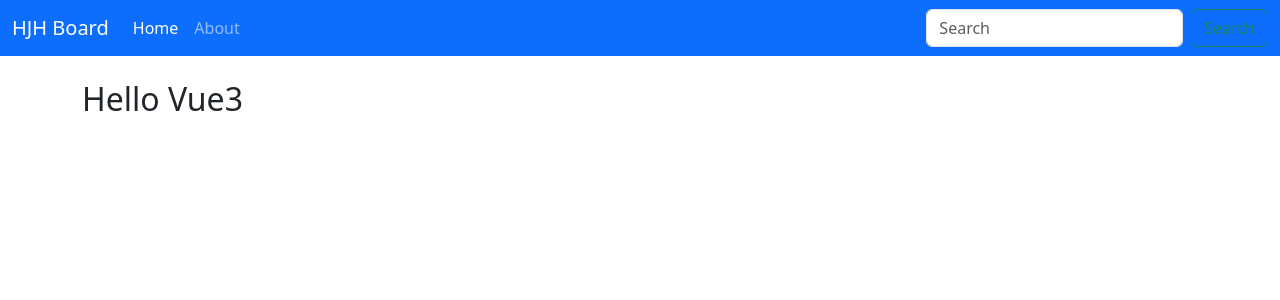
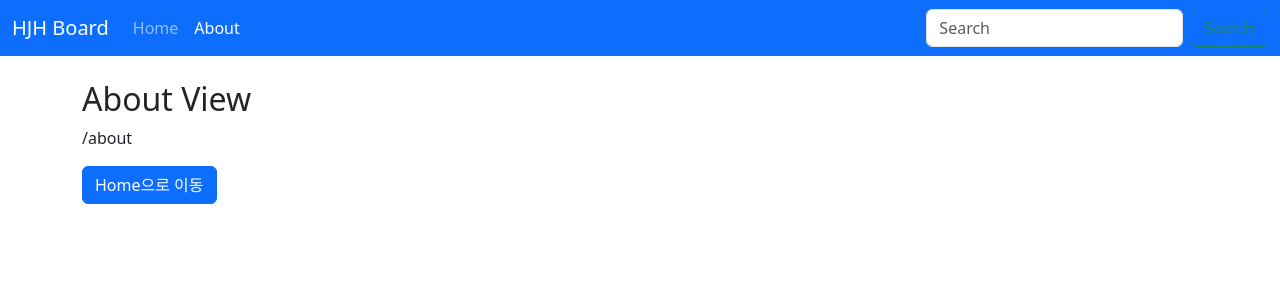
Before and after one commit to HJH1122/vuePosts, a Vue app in the folder vue-posts/: page /about in a window 1280 px wide. Shown: the top 300 px of the page. Built offline with nearby package versions, Linux system fonts and the light colour scheme.

Commit message:
화면 초기 설정

```diff
--- a/vue-posts/package.json
+++ b/vue-posts/package.json
@@ -16,7 +16,8 @@
   "dependencies": {
     "bootstrap": "^5.3.8",
     "bootstrap-icons": "^1.13.1",
-    "vue": "^3.5.18"
+    "vue": "^3.5.18",
+    "vue-router": "^4.5.1"
   },
   "devDependencies": {
     "@eslint/js": "^9.31.0",
--- a/vue-posts/src/layouts/TheHeader.vue
+++ b/vue-posts/src/layouts/TheHeader.vue
@@ -9,10 +9,10 @@
         <div class="collapse navbar-collapse" id="navbarSupportedContent">
           <ul class="navbar-nav me-auto">
             <li class="nav-item">
-              <a class="nav-link active" aria-current="page" href="#">Home</a>
+              <RouterLink class="nav-link" active-class="active" to="/"> Home</RouterLink>
             </li>
             <li class="nav-item">
-              <a class="nav-link" href="#">About</a>
+              <RouterLink class="nav-link" active-class="active" to="/about"> About</RouterLink>
             </li>
 
           </ul>
--- a/vue-posts/src/layouts/TheVue.vue
+++ b/vue-posts/src/layouts/TheVue.vue
@@ -1,12 +1,14 @@
 <template>
     <main>
     <div class="container py-4">
-      <h2>Hello Vue3</h2>
+      <RouterView></RouterView>
     </div>
   </main>
 </template>
 
 <script setup>
+import { RouterView } from 'vue-router';
+
 
 </script>
 
--- a/vue-posts/src/main.js
+++ b/vue-posts/src/main.js
@@ -3,6 +3,7 @@
 
 import { createApp } from 'vue';
 import App from './App.vue';
+import router from './router';
 
-createApp(App).mount('#app');
+createApp(App).use(router).mount('#app');
 import 'bootstrap/dist/js/bootstrap.js';
--- /dev/null
+++ b/vue-posts/src/router/index.js
@@ -0,0 +1,23 @@
+import { createRouter, createWebHistory } from "vue-router";
+import HomeView from "@/views/HomeView.vue";
+import AboutView from "@/views/AboutView.vue";
+
+const routes = [
+    {
+        path: '/',
+        name: 'Home',
+        component: HomeView,
+    },
+    {
+        path: '/about',
+        name: 'About',
+        component: AboutView,
+    },
+]
+
+const router = createRouter({
+    history: createWebHistory('/'),
+    routes
+})
+
+export default router;
--- /dev/null
+++ b/vue-posts/src/views/AboutView.vue
@@ -0,0 +1,18 @@
+<template>
+    <div>
+        <h2>About View</h2>
+        <p>{{ $route.path }}</p>
+        <button class="btn btn-primary" @click="$router.push('/')">Home으로 이동</button>
+    </div>
+</template>
+
+<script setup>
+import { useRoute } from 'vue-router';
+
+    const route = useRoute();
+    console.log('route.path33',route.path);
+</script>
+
+<style lang="scss" scoped>
+
+</style>
--- /dev/null
+++ b/vue-posts/src/views/HomeView.vue
@@ -0,0 +1,23 @@
+<template>
+    <div>
+        <h2>Home View</h2>
+        <p>{{ $route.path }}</p>
+        <p>{{ $route.name }}</p>
+        <button class="btn btn-primary" @click="goAboutPage">About으로 이동</button>
+    </div>
+</template>
+
+<script setup>
+import { useRouter } from 'vue-router';
+
+
+    const router = useRouter();
+    const goAboutPage = () =>{
+        router.push('/about');
+    }
+
+</script>
+
+<style lang="scss" scoped>
+
+</style>
```
Also changed, not shown: vue-posts/components.d.ts (added, +8 -0 lines), 1 other file (tests, documents, lock files or other folders).
